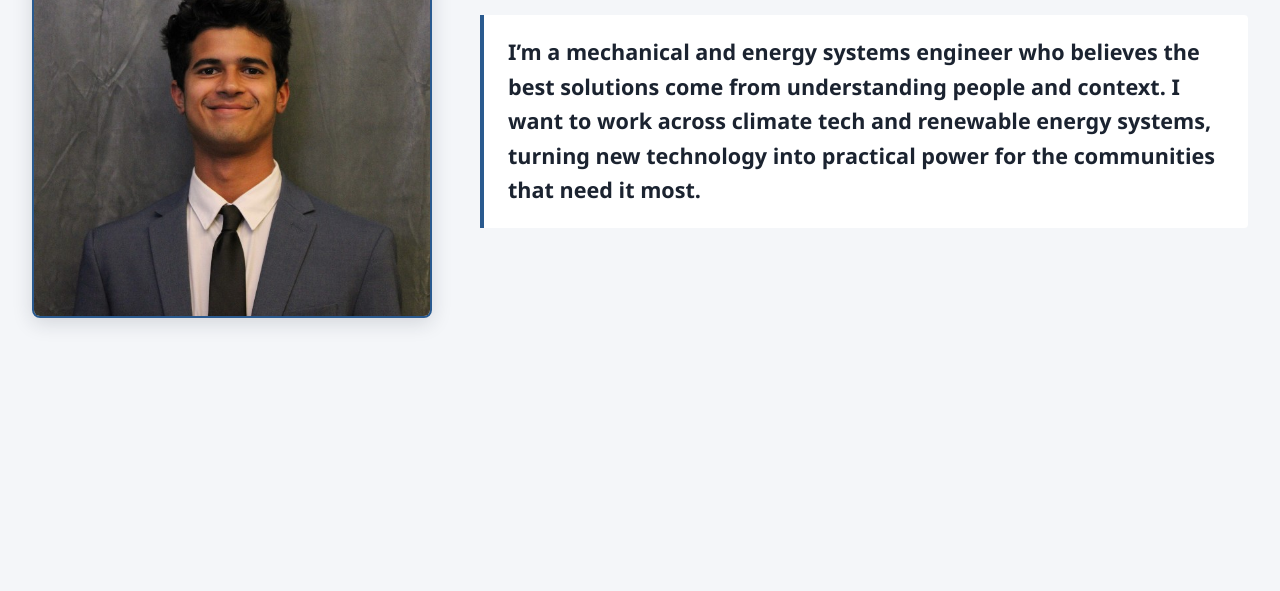
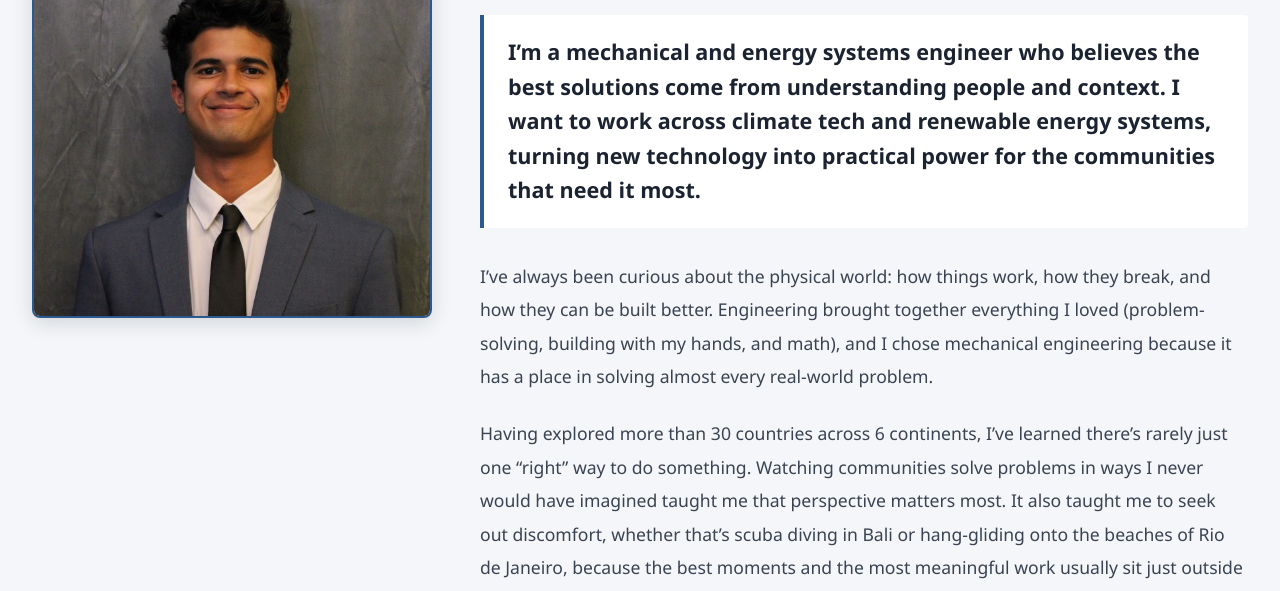
Before and after one commit to zaenquaisar/portfolio, a plain HTML site: page index.html in a window 1280 px wide. Both pictures are taken after a click on the button "About Me". Shown: the part 209-800 px from the top of the page. Drawn offline with Linux system fonts and the light colour scheme.

Commit message:
Update index.html

```diff
--- a/index.html
+++ b/index.html
@@ -57,6 +57,12 @@
             <div class="about-content">
                 <h1>About Me</h1>
                <p class="about-blurb">I’m a mechanical and energy systems engineer who believes the best solutions come from understanding people and context. I want to work across climate tech and renewable energy systems, turning new technology into practical power for the communities that need it most.</p>
+                <p>
+    I’ve always been curious about the physical world: how things work, how they break, and how they can be built better. Engineering brought together everything I loved (problem-solving, building with my hands, and math), and I chose mechanical engineering because it has a place in solving almost every real-world problem.
+</p>
+<p>
+    Having explored more than 30 countries across 6 continents, I’ve learned there’s rarely just one “right” way to do something. Watching communities solve problems in ways I never would have imagined taught me that perspective matters most. It also taught me to seek out discomfort, whether that’s scuba diving in Bali or hang-gliding onto the beaches of Rio de Janeiro, because the best moments and the most meaningful work usually sit just outside my comfort zone.
+</p>
             </div>
         </div>
     </section>
```
